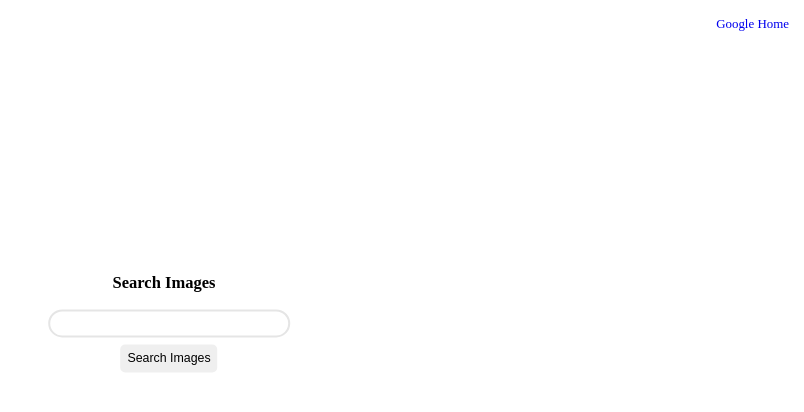
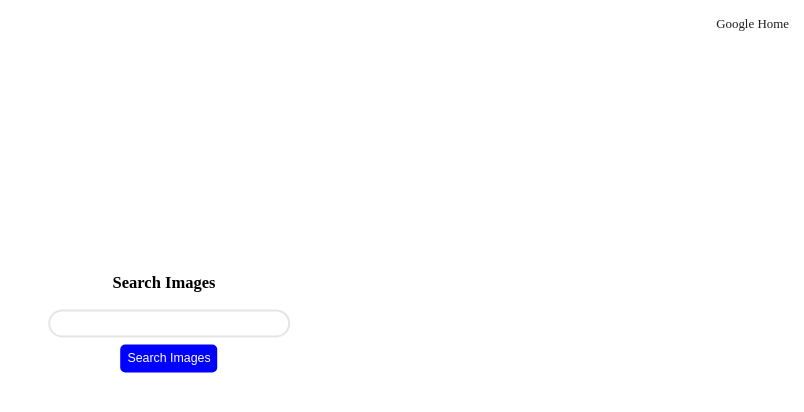
Before and after one commit to cleargoaldigital/cs50_search, a plain HTML site: page images.html in a window 1280 px wide. Shown: the whole page, without its empty margins (476-1280 px from the left). Drawn offline with Linux system fonts and the light colour scheme.

Commit message:
Update search.css

```diff
--- a/search.css
+++ b/search.css
@@ -15,6 +15,7 @@ body, html{
    list-style-type: none;
    text-decoration: none;
    font-size: .864em;
+   color: #202124;
  }
 
  main{
@@ -52,6 +53,9 @@ form input:nth-child(2){
   margin: auto;
   padding: 7px;
   border: none;
+  background: blue;
+  color: #fff;
+  cursor: pointer;
 }
 
 form input:nth-child(2):hover{
```
